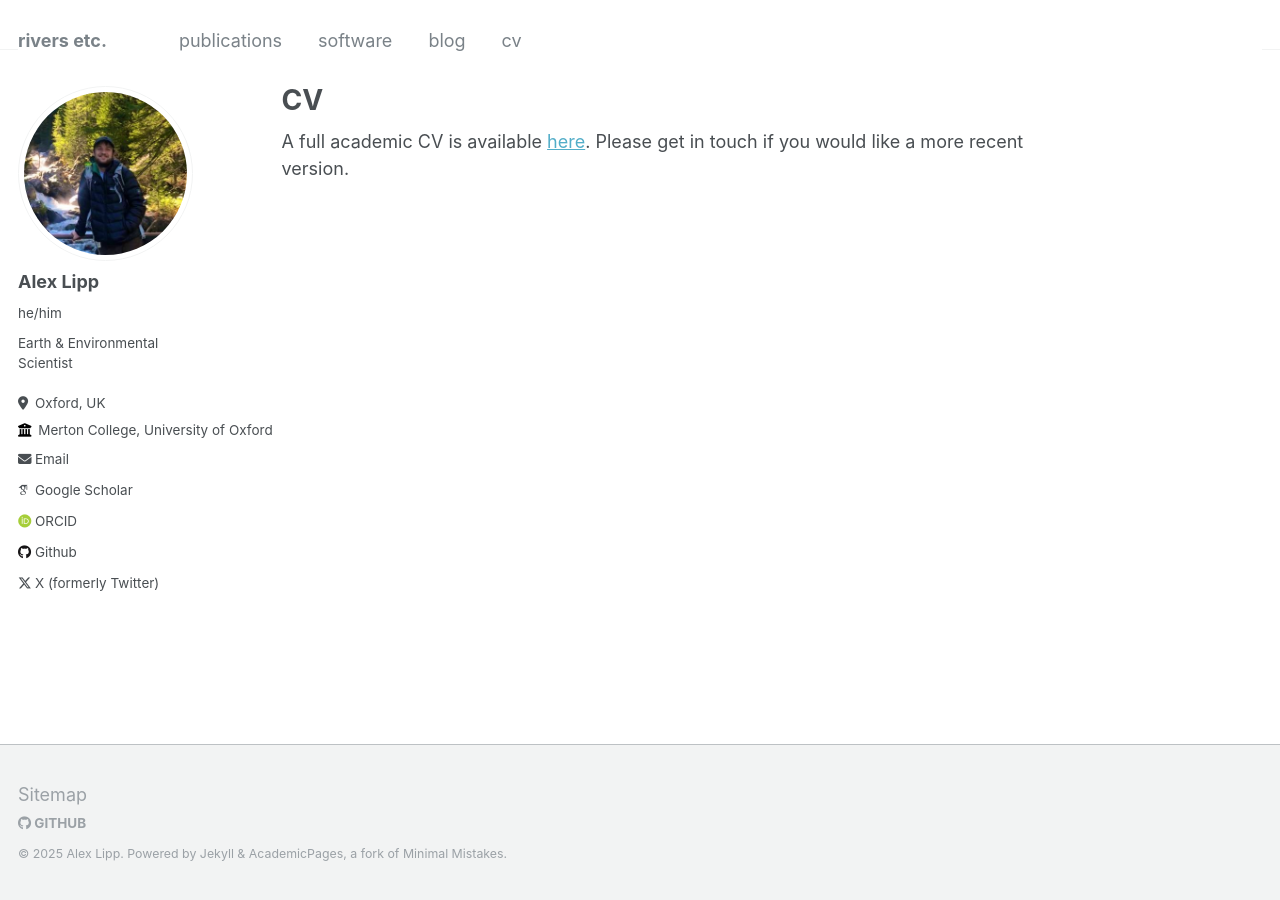
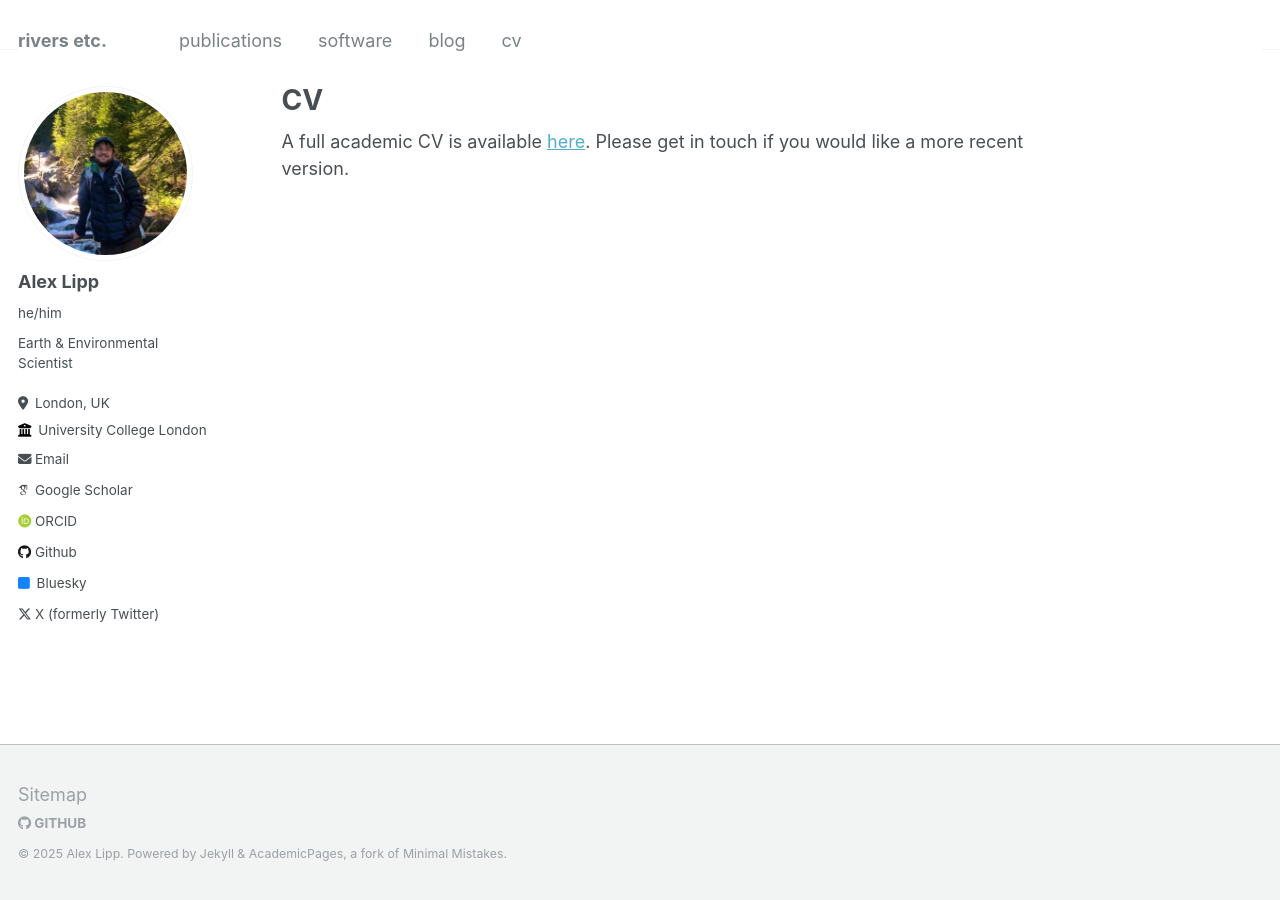
Before and after one commit to AlexLipp/alexlipp.github.io, a Jekyll site: the page built from _pages/cv.md, in a window 1280 px wide. Built offline with Jekyll 4.4.1, drawn with Linux system fonts in a browser that asks for light colours; some web fonts are replaced.

Commit message:
Update institution

```diff
--- a/_config.yml
+++ b/_config.yml
@@ -25,10 +25,10 @@ author:
   name             : "Alex Lipp"
   pronouns         : "he/him"
   bio              : "Earth & Environmental Scientist"
-  location         : "Oxford, UK"
-  employer         : "Merton College, University of Oxford"
+  location         : "London, UK"
+  employer         : "University College London"
   uri              : # URL
-  email            : "alexander.lipp@merton.ox.ac.uk"
+  email            : "a.lipp@ucl.ac.uk"
 
   # Academic websites
   googlescholar    : "https://scholar.google.com/citations?user=POoJbqoAAAAJ&hl=en"
@@ -43,6 +43,7 @@ author:
   stackoverflow    : # User number or user number and name (i.e., use "1" or "1/jeff-atwood")
 
   # Social media
+  bluesky          : "@AlexGLipp.bsky.social" # Replace this with your Bluesky handle
   facebook         : # Username
   flickr           : # Username
   foursquare       : # Username
```
Also changed, not shown: _pages/about.md (+3 -1 lines).
